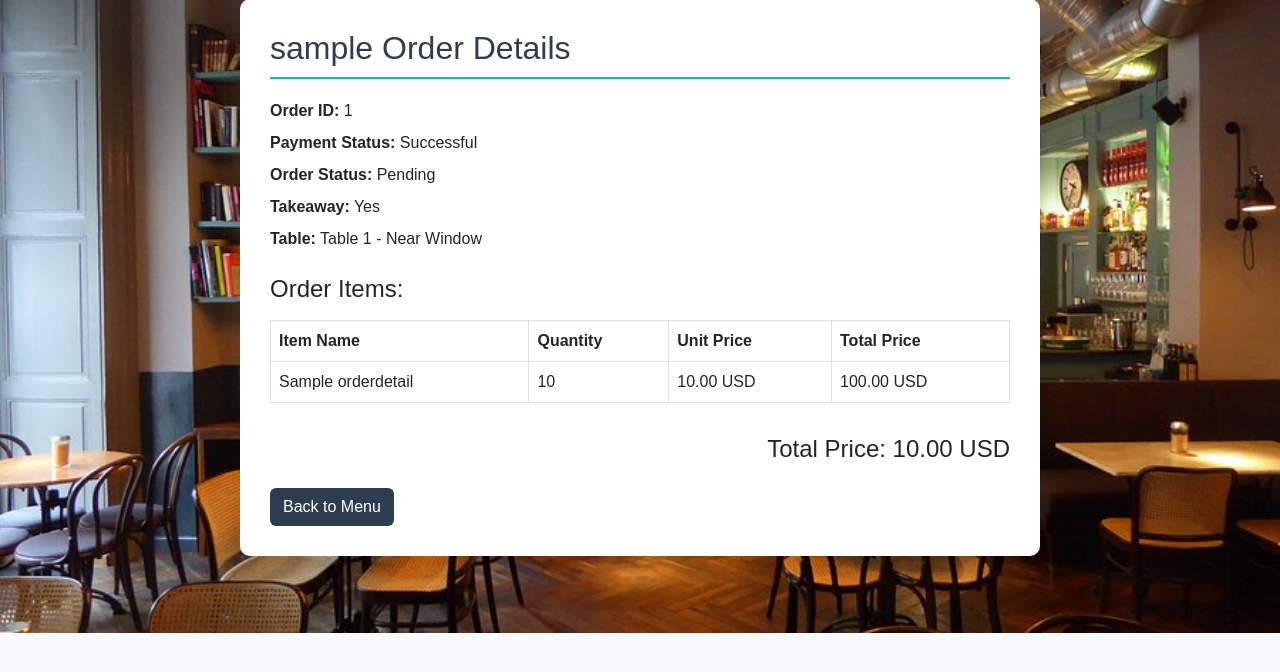
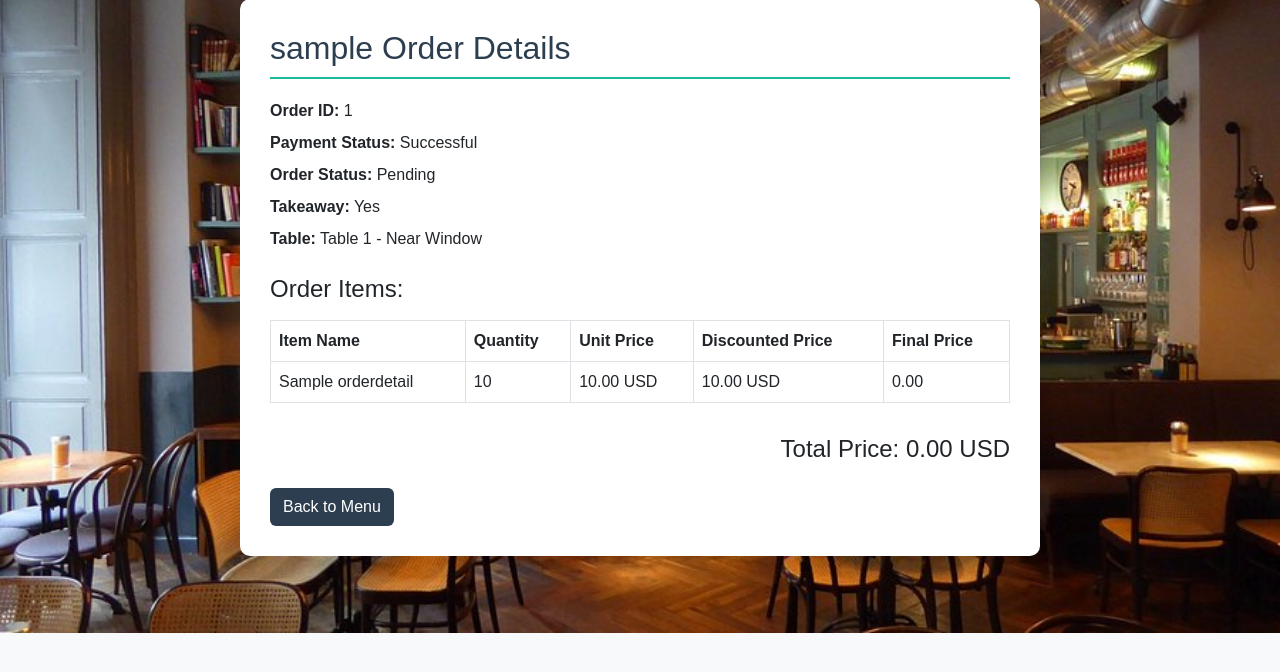
Before and after one commit to Maktab-Group3/Maktab119_Cafe_project_group3, a Django app: page /order/1/ in a window 1280 px wide. Shown: the part 41-713 px from the top of the page. Run offline with Django 4.2, Linux system fonts and the light colour scheme; a user stored in the database is signed in; tables that the repository leaves empty hold one stand-in row (values such as "Sample post").

Commit message:
features for discount added

```diff
--- a/menu_items/views.py
+++ b/menu_items/views.py
@@ -2,46 +2,6 @@ from django.shortcuts import render , get_object_or_404
 from .models import MenuItem, Category , Comment
 from orders.models import Order
 import json
-
-
-# Create your views here.
-
-# def show_all_menu(request):
-#     menu_items = MenuItem.objects.all()
-#     return render(request, 'menu_reza.html', {'menu_items': menu_items})
-
-# def menu(request):
-#     category_id = request.GET.get('category')
-#     if category_id:
-#         menu_items = MenuItem.objects.filter(category_id=category_id)
-#     else :
-#         menu_items = MenuItem.objects.all()
-
-#     categories = Category.objects.all()
-
-#     return render(request, 'menu_reza.html', {'menu_items':menu_items,'categories':categories})
-
-# def menuitem(request,pk):
-#     menuitem = MenuItem.objects.get(id=pk)
-#     return render(request, 'menuitem.html', {'menuitem':menuitem})
-
-
-# def menu_custom(request):
-#     category_id = request.GET.get('category')
-#     if category_id:
-#         menu_items = MenuItem.objects.filter(category_id=category_id)
-#     else :
-#         menu_items = MenuItem.objects.all()
-
-#     categories = Category.objects.all()
-
-#     return render(request, 'home_reza_sample.html', {'menu_items':menu_items,'categories':categories})
-
-
-
-
-
-
 from django.shortcuts import get_object_or_404, redirect
 from .models import MenuItem
 import json
@@ -54,40 +14,53 @@ def menu(request):
     cart = json.loads(request.COOKIES.get('cart', '{}'))
     user_info = cart.get('user',None)
     return render(request, 'menu_reza.html', {'sorted_menu': sorted_menu, 'cart': cart, 'user_info':user_info})
-# def add_to_cart(request):
+
 
 def add_to_cart(request):
     if request.method == 'POST':
         item_id = request.POST.get('item_id')
 
-        # Validate item_id
         if not item_id or not item_id.isdigit():
             return redirect('/menu/')
 
         item = get_object_or_404(MenuItem, id=item_id)
+        discount_stock = int(item.discount_stock)
         cart = json.loads(request.COOKIES.get('cart', '{}'))
 
-        if item_id in cart:
+
+        if item_id in cart :
             if cart[item_id]['quantity'] < item.entity:
-                cart[item_id]['quantity'] += 1
-                cart[item_id]['price'] = cart[item_id]['quantity'] * item.price
+                if discount_stock > 0 :
+                    discount_stock -= 1
+                    cart[item_id]['quantity'] += 1
+                    cart[item_id]['price'] = float(item.discounted_price*cart[item_id]['quantity'])
+                else :
+                    cart[item_id]['quantity'] += 1
+                    cart[item_id]['price']  += float(item.price)
+            else:
+                return render(request, 'menu_reza.html', {"error": "Not enough stock"})
+        else:
+            if discount_stock > 0:
+                discount_stock -= 1
+                cart[item_id] = {
+                    'name': item.name,
+                    'price': float(item.discounted_price ),
+                    'quantity': 1,
+                }
             else :
-                return render(request, 'menu_reza.html', {"error": f"not enough stock"})
-        else:
-            cart[item_id] = {
-                'name': item.name,
-                'price': float(item.price),
-                'quantity': 1,
-            }
+                cart[item_id] = {
+                    'name': item.name,
+                    'price': float(item.price ),
+                    'quantity': 1,
+                }
 
-        # Recalculate total
+
         total_price = sum(item.get('price', 0) for item in cart.values())
+
         cart['total'] = {'total': total_price}
 
-        # Add user data if authenticated
         if request.user.is_authenticated:
-            user_data = {'id': request.user.id, 'username': request.user.username}
-            cart['user'] = user_data
+            cart['user'] = {'id': request.user.id, 'username': request.user.username}
 
         response = redirect('/menu/')
         response.set_cookie('cart', json.dumps(cart), max_age=5 * 60)
@@ -95,39 +68,7 @@ def add_to_cart(request):
 
     return redirect('/menu/')
 
-    if request.method == 'POST':
-        item_id = request.POST.get('item_id')
-        item = get_object_or_404(MenuItem, id=item_id)
-        cart = json.loads(request.COOKIES.get('cart', '{}'))
-        if item_id in cart:
 
-            cart[item_id]['quantity'] += 1
-            cart[item_id]['price'] = cart[item_id]['quantity'] * item.price
-
-        else:
-
-            cart[item_id] = {
-
-                'name': item.name,
-
-                'price': float(item.price),
-
-                'quantity': 1,
-
-            }
-
-
-        total_price = sum(int(item['price']) * item['quantity'] for item in cart.values())
-        cart['total'] = {'total': total_price}
-        if request.user.is_authenticated:
-            user_data = {'id': request.user.id, 'username': request.user.username}
-            cart['user'] = user_data
-        # Redirect back to the menu and update the cart cookie
-        response = redirect('/menu/')
-        response.set_cookie('cart', json.dumps(cart), max_age= 5 * 60)
-        return response
-
-    return redirect('/menu/')
 
 def reset_cart(request):
 
@@ -137,50 +78,10 @@ def reset_cart(request):
 
     return response
 
-# def delete_from_cart(request, item_id):
-    cart = json.loads(request.COOKIES.get('cart',{}))
-    user_data = cart.get('user', None)
-    quantity = cart[str(item_id)]['quantity']
-    total_price = cart[str(item_id)]['price']
-    price = cart[str(item_id)]['price']/cart[str(item_id)]['quantity']
-    if str(item_id) in cart :
-        if cart[str(item_id)]['quantity'] > 1 :
-            cart[str(item_id)]['quantity'] -= 1
-            cart[str(item_id)]['price'] = price*cart[str(item_id)]['quantity']
-
-        else :
-            del  cart[str(item_id)]
-    total_price = sum(item['price'] * item['quantity'] for item in cart.values())
-    cart['total'] = {'total': total_price}
-    if user_data:
-        cart['user'] = user_data
-    response = redirect('/menu/')
-    response.set_cookie('cart',json.dumps(cart), max_age= 5 * 60)
-    return response
-    # cart = json.loads(request.COOKIES.get('cart', {}))
-    # if str(item_id) in cart:
-    #     price_per_item = cart[str(item_id)]['price'] / cart[str(item_id)]['quantity']
-
-    #     # کاهش تعداد یا حذف آیتم از سبد خرید
-    #     if cart[str(item_id)]['quantity'] > 1:
-    #         cart[str(item_id)]['quantity'] -= 1
-    #         cart[str(item_id)]['price'] = price_per_item * cart[str(item_id)]['quantity']
-    #     else:
-    #         del cart[str(item_id)]  # حذف آیتم از سبد خرید
-
-    #     # محاسبه قیمت کل سبد خرید
-    #     total_price = sum(item['price'] * item['quantity'] for item in cart.values())
-    #     cart['total'] = {'total': total_price}  # بروزرسانی قیمت کل
-
-    #     response = redirect('/menu/')
-    #     response.set_cookie('cart', json.dumps(cart), max_age=5 * 60)
-    #     response.set_cookie('cart_total', total_price, max_age=5 * 60)  # بروزرسانی قیمت کل در کوکی
-    #     return response
 
 def delete_from_cart(request, item_id):
     cart = json.loads(request.COOKIES.get('cart', '{}'))
 
-    # Ensure item_id is not 'total' or 'user'
     if item_id in ('total', 'user'):
         return redirect('/menu/')
 
@@ -188,18 +89,21 @@ def delete_from_cart(request, item_id):
         quantity = cart[str(item_id)]['quantity']
         price = cart[str(item_id)]['price'] / quantity
 
+
         if quantity > 1:
             cart[str(item_id)]['quantity'] -= 1
             cart[str(item_id)]['price'] = price * cart[str(item_id)]['quantity']
+            cart[str(item_id)]['discounted_price'] = discounted_price * cart[str(item_id)]['quantity']
         else:
             del cart[str(item_id)]
 
-    # Recalculate total
-    total_price = sum(item.get('price', 0) for item in cart.values())
 
-    cart['total'] = {'total': total_price}
+    total_price = sum(item.get('price', 0) for item in cart.values() if isinstance(item, dict))
+    total_discounted_price = sum(item.get('discounted_price', item.get('price', 0)) for item in cart.values() if isinstance(item, dict))
 
-    # Preserve user data if it exists
+    cart['total'] = {'total': total_price, 'discounted_total': total_discounted_price}
+
+
     user_data = cart.get('user', None)
     if user_data:
         cart['user'] = user_data
@@ -211,30 +115,6 @@ from django.shortcuts import get_object_or_404, redirect
 import json
 from .models import MenuItem
 
-# def complete_order(request):
-#     cart = json.loads(request.COOKIES.get('cart', '{}'))
-
-#     # Create the order
-#     order = Order.objects.create()
-
-#     total_price = 0
-
-#     # Add items to the order
-#     for item_id, item_data in cart.items():
-#         menu_item = get_object_or_404(MenuItem, id=item_id)
-#         quantity = item_data['quntity']
-
-#         total_price += menu_item.price * item_data['quantity']
-
-#     # Save the total price and update the order
-#     order_item.total_price = total_price
-#     order_item.save()  # Save the order again with the updated total price
-
-#     # Clear the cart cookie after completing the order
-#     response = redirect('order_list')
-#     response.delete_cookie('cart')
-
-#     return response
 
 
 import json
@@ -250,7 +130,6 @@ from django.contrib.auth.decorators import login_required
 def complete_order(request):
     cart_data = request.COOKIES.get("cart")
 
-
     if not cart_data:
         return render(request, "order.html", {"error": "Your cart is empty!"})
 
@@ -262,48 +141,51 @@ def complete_order(request):
     if not cart_items:
         return render(request, "order.html", {"error": "No items selected!"})
 
-
     default_table = Table.objects.first()
-
-
     order = Order.objects.create(user=request.user, table=default_table)
 
     total_price = 0
+    discounted_total_price = 0
+
+
     for menu_id, item in cart_items.items():
-        if menu_id == "user" or menu_id == "total":
+        if menu_id in ("user", "total"):
             continue
         try:
             menu_item = MenuItem.objects.get(id=int(menu_id))
-            quantity = int(item["quantity"])
+            _quantity = int(item["quantity"])
 
-            if menu_item.entity < quantity :
-                return render(request, "order.html", {"error": f"not enough stock or entity of : {menu_item.name}"})
+            if menu_item.entity < _quantity:
+                return render(request, "order_detail.html", {"error": f"Not enough stock for: {menu_item.name}"})
 
-            menu_item.entity -= quantity
+            menu_item.entity -= _quantity
             menu_item.save()
+
+            final_discount = menu_item.discounted_price * _quantity
+
             OrderDetail.objects.create(
                 order=order,
                 item_name=menu_item.name,
-                item_price=menu_item.price,
-                quantity=quantity
+                item_origin_price = menu_item.price,
+                item_price=menu_item.discounted_price,
+                discount_price= final_discount,
+                quantity = _quantity,
             )
 
-            total_price += menu_item.price * quantity
+
         except (MenuItem.DoesNotExist, ValueError, KeyError):
             continue
 
     order.total_price = total_price
+    order.discounted_price = final_discount
     order.save()
 
     response = redirect(reverse("order_detail", args=[order.id]))
     response.delete_cookie("cart")
 
     return response
-# def order_detail(request, order_id):
-#     order_id = int(order_id)
-#     order = get_object_or_404(Order, "orders.html", id = order_id)
-#     order_items = OrderDetail.objects.filter(order=order)
-#     return render(request, "orders.html", {'order':order, 'order_item':order_items})
+
+
 
 @login_required(login_url='/login/')
 def order_detail(request, order_id):
--- a/templates/order_detail.html
+++ b/templates/order_detail.html
@@ -64,7 +64,8 @@
               <th>Item Name</th>
               <th>Quantity</th>
               <th>Unit Price</th>
-              <th>Total Price</th>
+              <th>Discounted Price</th>
+              <th>Final Price</th>
             </tr>
           </thead>
           <tbody>
@@ -72,14 +73,15 @@
             <tr>
               <td>{{ item.item_name }}</td>
               <td>{{ item.quantity }}</td>
+              <td>{{ item.item_origin_price }} USD</td>
               <td>{{ item.item_price }} USD</td>
-              <td>{{ item.total_item_price }} USD</td>
+              <td>{{ item.discount_price }}</td>
             </tr>
             {% endfor %}
           </tbody>
         </table>
       </div>
-      <h4 class="text-end mt-3">Total Price: {{ order.total_price }} USD</h4>
+      <h4 class="text-end mt-3">Total Price: {{ order.discounted_price }} USD</h4>
       <div class="mt-4">
         <a href="http://127.0.0.1:8000/menu/" class="btn btn-back">Back to Menu</a>
       </div>
--- a/templates/orders.html
+++ b/templates/orders.html
@@ -110,12 +110,12 @@
                     <td>{{ item.item_name }}</td>
                     <td>{{ item.quantity }}</td>
                     <td>${{ item.item_price }}</td>
-                    <td>${{ item.total_item_price }}</td>
+                    <td>${{ item.discount_price }}</td>
                 </tr>
                 {% endfor %}
             </table>
 
-            <h4 class="text-end mt-3">Total Price: ${{ order.total_price }}</h4>
+            <h4 class="text-end mt-3">Total Price: ${{ order.discounted_price }}</h4>
         </div>
         {% endfor %}
 
```
Also changed, not shown: menu_items/admin.py (+6 -2 lines), menu_items/models.py (+19 -7 lines), orders/admin.py (+13 -11 lines), orders/apps.py (+10 -1 lines), orders/models.py (+10 -4 lines), orders/signals.py (added, +15 -0 lines), templates/menu_reza.html (+10 -1 lines), media/uploads/25231.png (added), menu_items/migrations/0005_rename_discount_menuitem_discount_percentage_and_more.py (added), menu_items/migrations/0006_remove_menuitem_bulk_discount_percentage_and_more.py (added), menu_items/migrations/0007_alter_menuitem_discount_stock.py (added), orders/migrations/0002_orderdetail_discount_price.py (added), orders/migrations/0003_order_discounted_price.py (added), orders/migrations/0004_orderdetail_item_origin_price.py (added), 1 more files.
